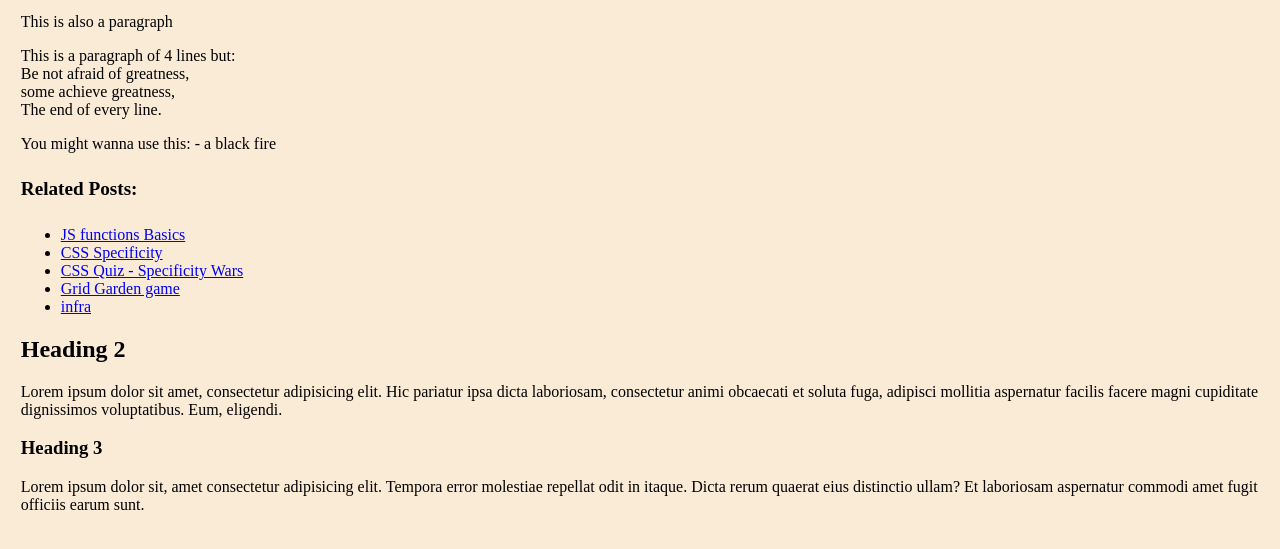
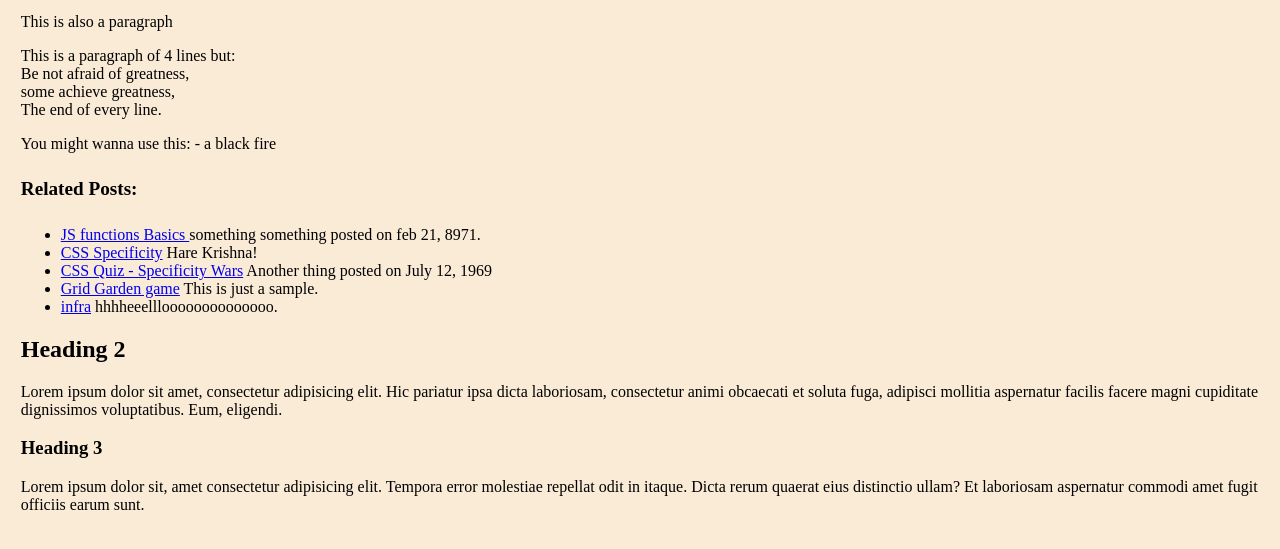
Before and after one commit to 25Parul/Day1-Hw, a plain HTML site: page index.html in a window 1280 px wide. Shown: the part 119-668 px from the top of the page. Drawn offline with Linux system fonts and the light colour scheme.

Commit message:
Added text next to links

```diff
--- a/index.html
+++ b/index.html
@@ -24,11 +24,11 @@
     <h4> Related Posts: </h4>
     <ul>
         <li><a href="https://docs.google.com/presentation/d/118fWK_gNwq-IoKUZ5csvaQX808xG_DjT2-5v3nfc4hE/edit#slide=id.g165eab2c749_0_0"> JS functions Basics
-        </a></li>
-        <li><a href="https://docs.google.com/presentation/d/1wmDzgWHT8NAigBsL5qXoJp5LrngWL9GT8fKHcan3Us8/edit#slide=id.p"> CSS Specificity</a></li>
-        <li><a href="https://codepen.io/pehaa/pen/dEpvXN">CSS Quiz - Specificity Wars</a></li>
-        <li><a href="https://cssgridgarden.com/">Grid Garden game</a></li>
-        <li><a href="hdshfkjdhgiuhghghgldrshgloadirhtguiliraugl"> infra</a></li>
+        </a> something something posted on feb 21, 8971. </li>
+        <li><a href="https://docs.google.com/presentation/d/1wmDzgWHT8NAigBsL5qXoJp5LrngWL9GT8fKHcan3Us8/edit#slide=id.p"> CSS Specificity</a> Hare Krishna! </li>
+        <li><a href="https://codepen.io/pehaa/pen/dEpvXN">CSS Quiz - Specificity Wars</a> Another thing posted on July 12, 1969</li>
+        <li><a href="https://cssgridgarden.com/">Grid Garden game</a> This is just a sample.</li>
+        <li><a href="hdshfkjdhgiuhghghgldrshgloadirhtguiliraugl"> infra</a> hhhheeellloooooooooooooo.</li>
     </ul>
 
     <h2> Heading 2</h2>
```
